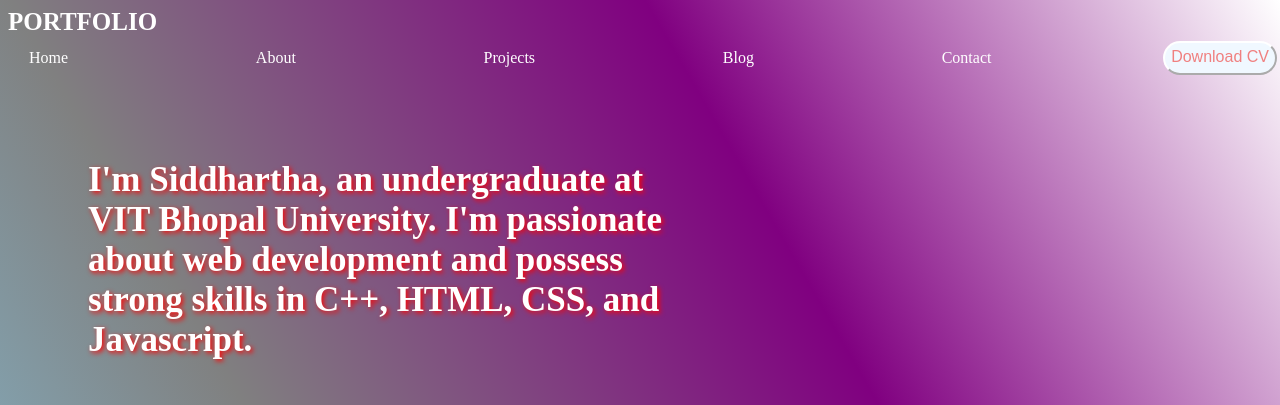
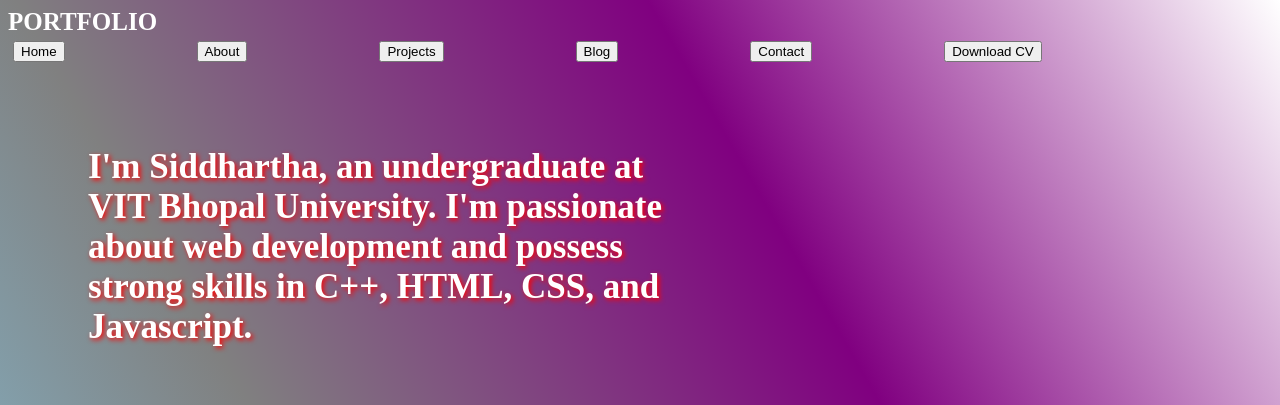
Before and after one commit to 13siddhu/portfolio.io, a plain HTML site: page index.html in a window 1280 px wide. Shown: the top 405 px of the page. Drawn offline with Linux system fonts and the light colour scheme.

Commit message:
Update index.html

```diff
--- a/index.html
+++ b/index.html
@@ -10,13 +10,15 @@
     <header>
         <a style="font-size: 25px; font-weight:600;">PORTFOLIO</a>
         <nav class="dis">
-           <a>Home</a>
-           <a id="abt">About</a>
-           <a>Projects</a>
-           <a>Blog</a>
-           <a id="gfg">Contact</a>
-           <button class="btn">Download CV</button>
-        </nav>
+          <div>
+             <button>Home</button>
+             <button id="abt">About</button>
+             <button>Projects</button>
+             <button>Blog</button>
+             <button id="gfg">Contact</button>
+             <button class="btnn">Download CV</button>
+          </div>
+      </nav>
     </header>
     <section class="intro">
         <div>
```
